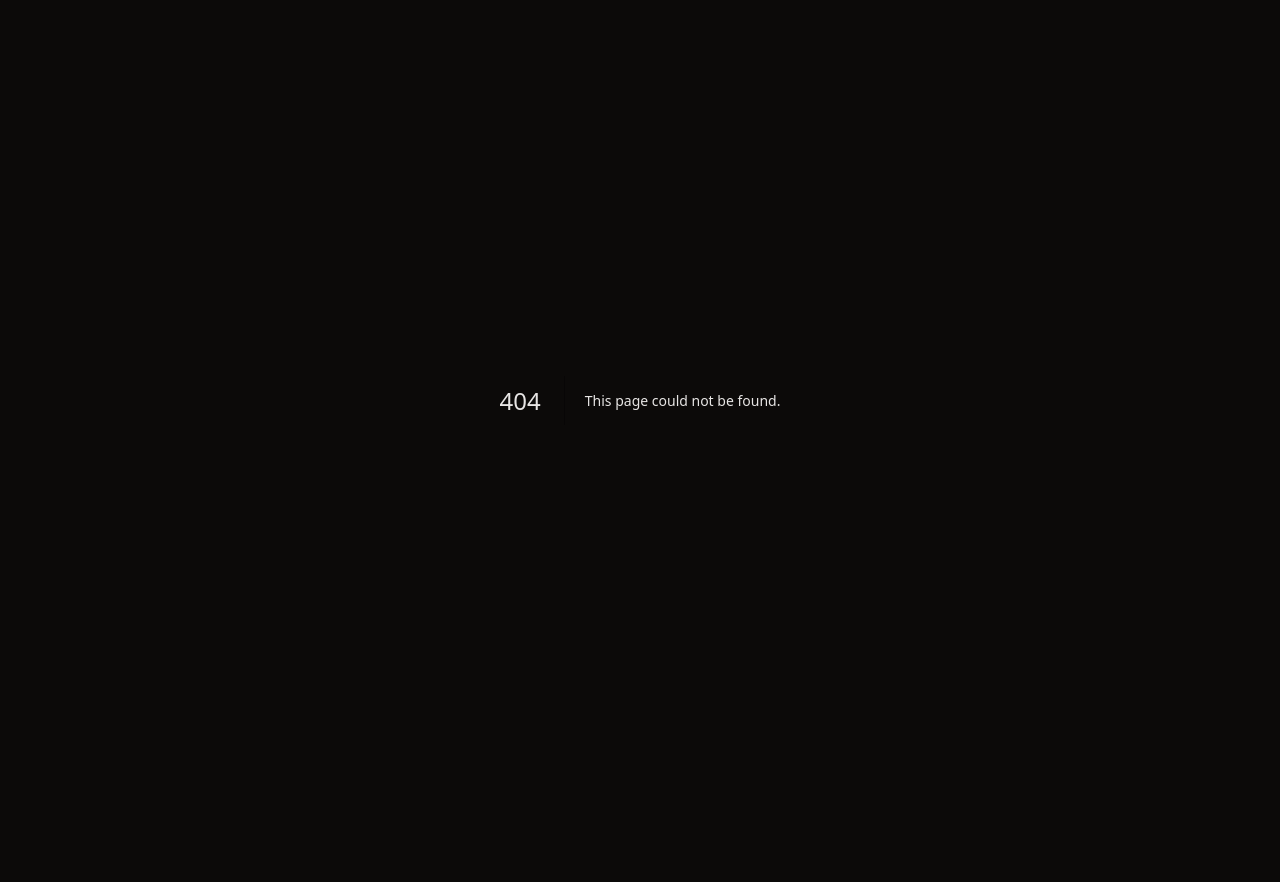
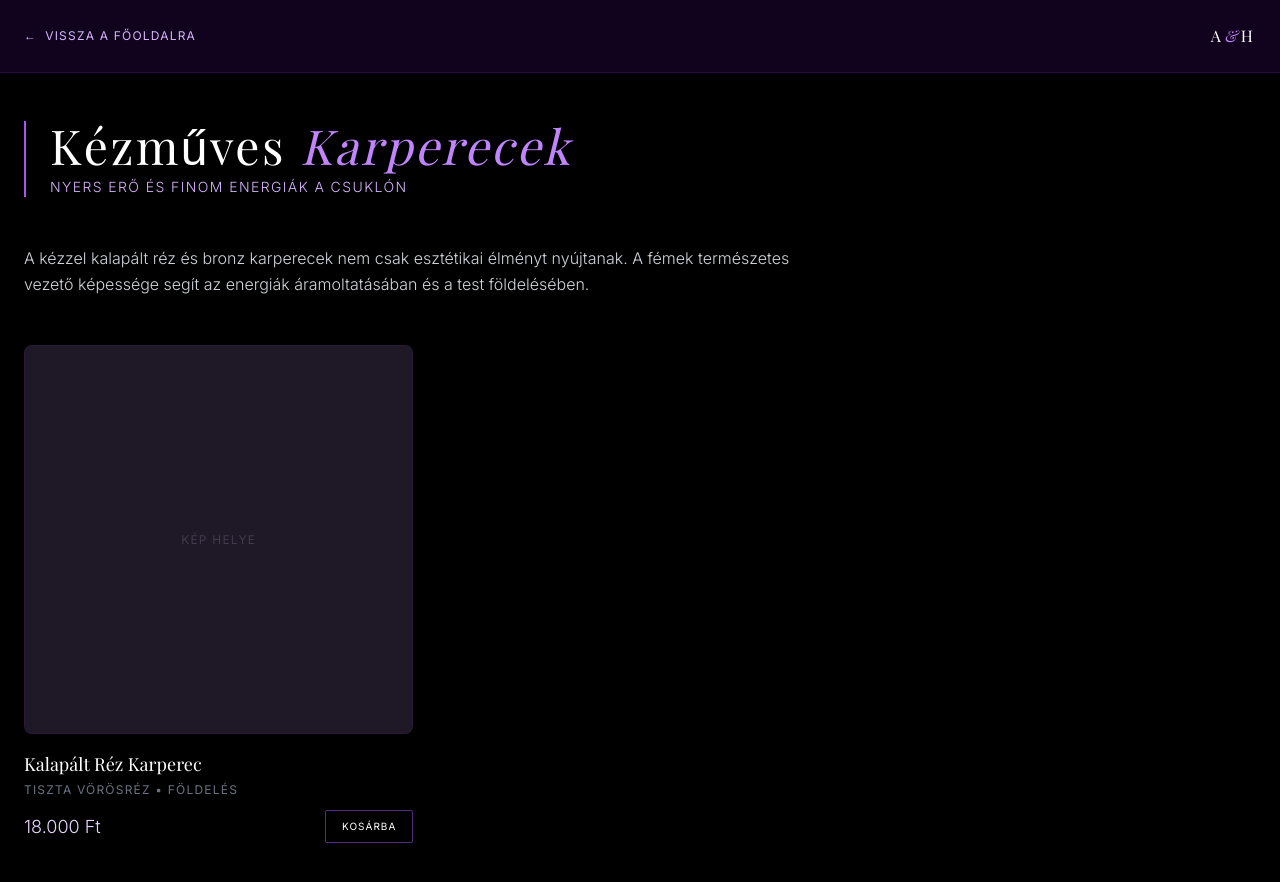
Before and after one commit to faqulord/Tak-cs-Attila-, a Next.js app: page /karperec in a window 1280 px wide. Before the commit this address had no page. Shown: the top 882 px of the page. Before the commit the page ends 800 px from the top, so only its background shows below. Built offline with nearby package versions, Linux system fonts and the light colour scheme; a web font is replaced by a local one.

Commit message:
Create app/karperec/page.tsx

```diff
--- /dev/null
+++ b/app/karperec/page.tsx
@@ -0,0 +1,58 @@
+import React from 'react';
+import Link from 'next/link';
+
+export default function BraceletsPage() {
+  return (
+    <main className="min-h-screen bg-black text-white font-sans selection:bg-purple-500 selection:text-white pb-20">
+
+      {/* Vissza gomb és Fejléc */}
+      <div className="p-6 border-b border-purple-900/30 bg-purple-950/30 flex justify-between items-center sticky top-0 z-50 backdrop-blur-md">
+        <Link href="/" className="text-purple-300 hover:text-white text-xs uppercase tracking-widest flex items-center gap-2 transition-colors">
+          <span>←</span> Vissza a főoldalra
+        </Link>
+        <span className="font-serif tracking-[0.2em] text-white">A<span className="text-purple-400 italic">&</span>H</span>
+      </div>
+
+      <div className="max-w-7xl mx-auto px-6 mt-12">
+
+        {/* Kategória Címe */}
+        <div className="mb-12 border-l-2 border-purple-500 pl-6">
+          <h1 className="text-4xl md:text-5xl font-serif text-white tracking-wider mb-2">
+            Kézműves <span className="text-purple-400 italic">Karperecek</span>
+          </h1>
+          <p className="text-purple-300 font-light text-sm tracking-widest uppercase mt-2">
+            Nyers erő és finom energiák a csuklón
+          </p>
+        </div>
+
+        {/* Leírás */}
+        <p className="text-gray-300 font-light leading-relaxed mb-12 max-w-3xl">
+          A kézzel kalapált réz és bronz karperecek nem csak esztétikai élményt nyújtanak. A fémek természetes vezető képessége segít az energiák áramoltatásában és a test földelésében.
+        </p>
+
+        {/* TERMÉK RÁCS */}
+        <div className="grid grid-cols-1 sm:grid-cols-2 lg:grid-cols-3 gap-8">
+
+          {/* Termék Kártya 1 */}
+          <div className="group cursor-pointer">
+            <div className="w-full aspect-square bg-zinc-900 border border-purple-900/30 rounded-lg overflow-hidden relative mb-4">
+              <div className="absolute inset-0 bg-purple-900/10 group-hover:bg-transparent transition-colors z-10"></div>
+              <div className="w-full h-full flex items-center justify-center text-zinc-700 text-xs uppercase tracking-widest">
+                Kép helye
+              </div>
+            </div>
+            <h3 className="text-lg font-serif text-white group-hover:text-purple-400 transition-colors">Kalapált Réz Karperec</h3>
+            <p className="text-xs text-gray-500 uppercase tracking-widest mt-1 mb-3">Tiszta vörösréz • Földelés</p>
+            <div className="flex justify-between items-center">
+              <span className="text-lg font-light text-purple-200">18.000 Ft</span>
+              <button className="border border-purple-500/50 hover:bg-purple-600 hover:border-purple-600 text-white text-[10px] uppercase tracking-widest px-4 py-2 rounded-sm transition-all">
+                Kosárba
+              </button>
+            </div>
+          </div>
+
+        </div>
+      </div>
+    </main>
+  );
+}
```
